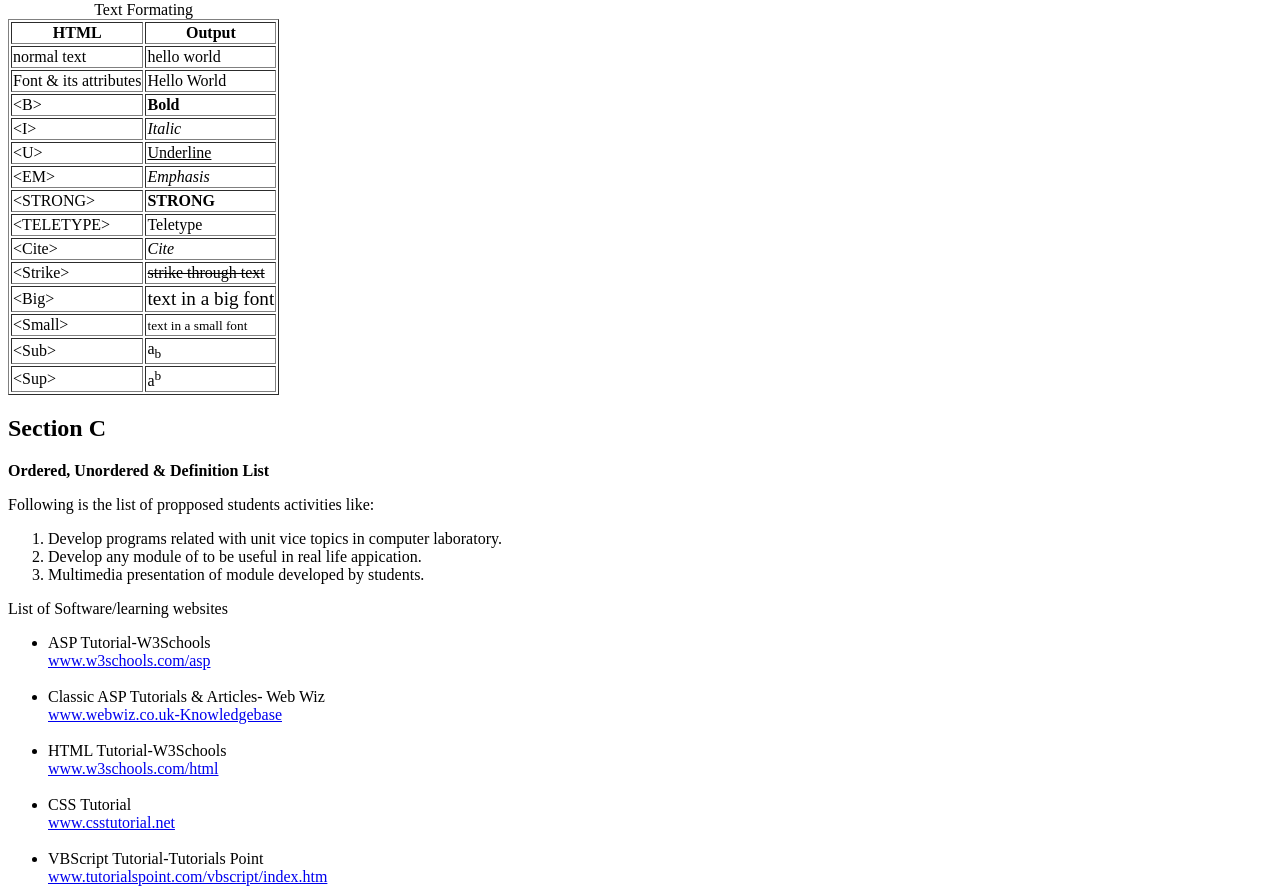
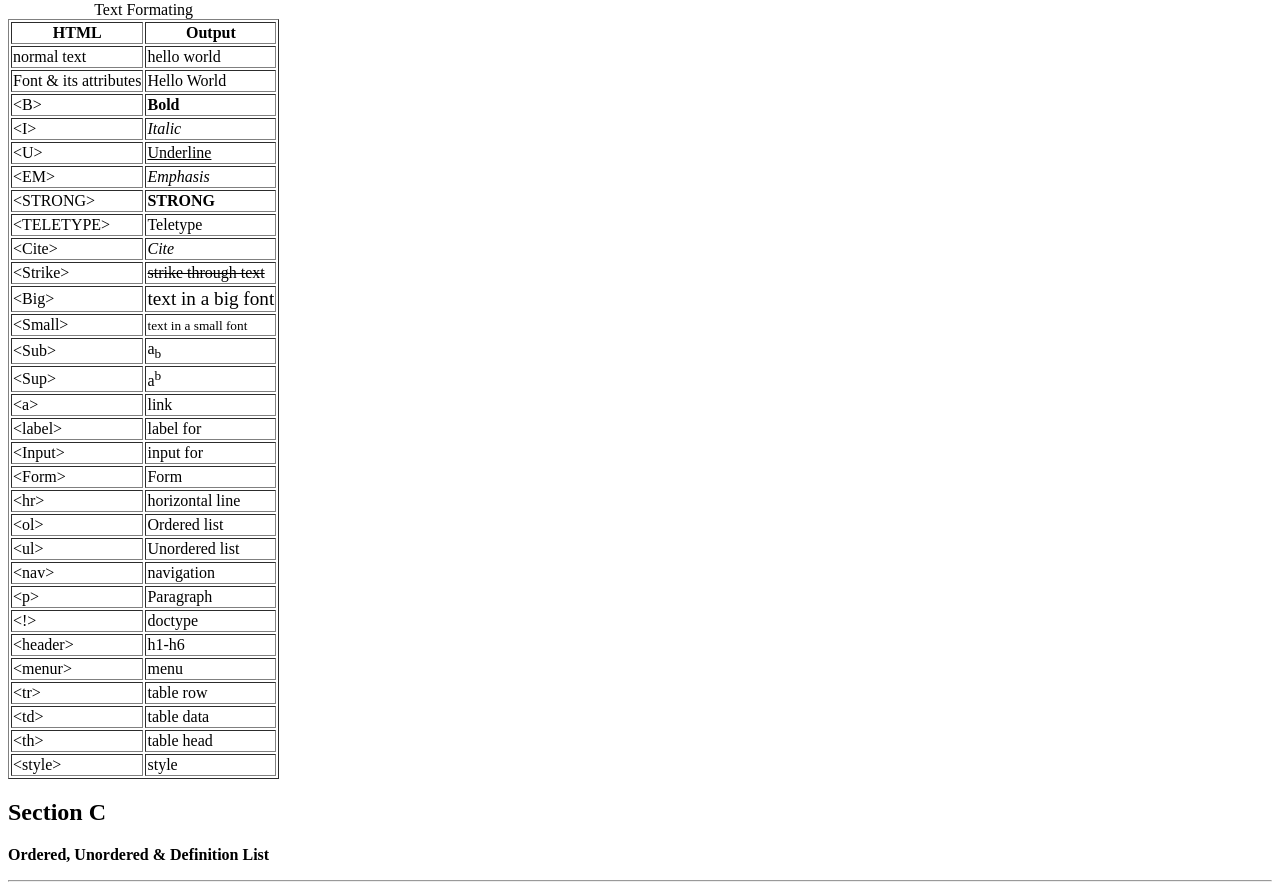
Before and after one commit to Tenarz10/Assignment-4, a plain HTML site: page index.html in a window 1280 px wide. Shown: the part 79-967 px from the top of the page. Drawn offline with Linux system fonts and the light colour scheme.

Commit message:
Update index.html

```diff
--- a/index.html
+++ b/index.html
@@ -69,15 +69,82 @@
             <td>&lt;Sup&gt;</td>
             <td>a<sup>b</sup></td>
         </tr>
+        <tr>
+            <td>&lt;a&gt;</td>
+            <td>link</td>
+        </tr>
+        <tr>
+            <td>&lt;label&gt;</td>
+            <td>label for</td>
+        </tr>
+        <tr>
+            <td>&lt;Input&gt;</td>
+            <td>input for</td>
+        </tr>
+        <tr>
+            <td>&lt;Form&gt;</td>
+            <td>Form</td>
+        </tr>
+        <tr>
+            <td>&lt;hr&gt;</td>
+            <td>horizontal line</td>
+        </tr>
+        <tr>
+            <td>&lt;ol&gt;</td>
+            <td>Ordered list</td>
+        </tr>
+        <tr>
+            <td>&lt;ul&gt;</td>
+            <td>Unordered list</td>
+        </tr>
+        <tr>
+            <td>&lt;nav&gt;</td>
+            <td>navigation</td>
+        </tr>
+        <tr>
+            <td>&lt;p&gt;</td>
+            <td>Paragraph</td>
+        </tr>
+        <tr>
+            <td>&lt;!&gt;</td>
+            <td>doctype</td>
+        </tr>
+        <tr>
+            <td>&lt;header&gt;</td>
+            <td>h1-h6</sup></td>
+        </tr>
+        <tr>
+            <td>&lt;menur&gt;</td>
+            <td>menu</td>
+        </tr>
+        <tr>
+            <td>&lt;tr&gt;</td>
+            <td>table row</td>
+        </tr>
+        <tr>
+            <td>&lt;td&gt;</td>
+            <td>table data</td>
+        </tr>
+        <tr>
+            <td>&lt;th&gt;</td>
+            <td>table head</td>
+        </tr>
+        <tr>
+            <td>&lt;style&gt;</td>
+            <td>style</td>
+        </tr>
+    </table>
     </table>
     <H2>Section C</H2>
     <P><b>Ordered, Unordered & Definition List</b></P>
+    <hr>
     <p>Following is the list of propposed students activities like:</p>
     <ol>
         <li>Develop programs related with unit vice topics in computer laboratory.</li>
         <li>Develop any module of to be useful in real life appication.</li>
         <li>Multimedia presentation of module developed by students.</li>
     </ol>
+    <hr>
     <p>List of Software/learning websites</p>
     <ul>
         <li>ASP Tutorial-W3Schools<br><a href="https://www.w3schools.com/asp">www.w3schools.com/asp</a></li><br>
@@ -87,6 +154,7 @@
         <li>VBScript Tutorial-Tutorials Point<br><a href="www.tutorialspoint.com/vbscript/index.htm">www.tutorialspoint.com/vbscript/index.htm</a></li><br>
         <li>ADO Tutorial-W3Schools<br><a href="www.w3schools.com/ADO/default.asp">www.w3schools.com/ADO/default.asp</a></li><br>
     </ul>
+    <hr>
     <P>Definition List</P>
     <dl>
         <dt>HTML</dt>
```
